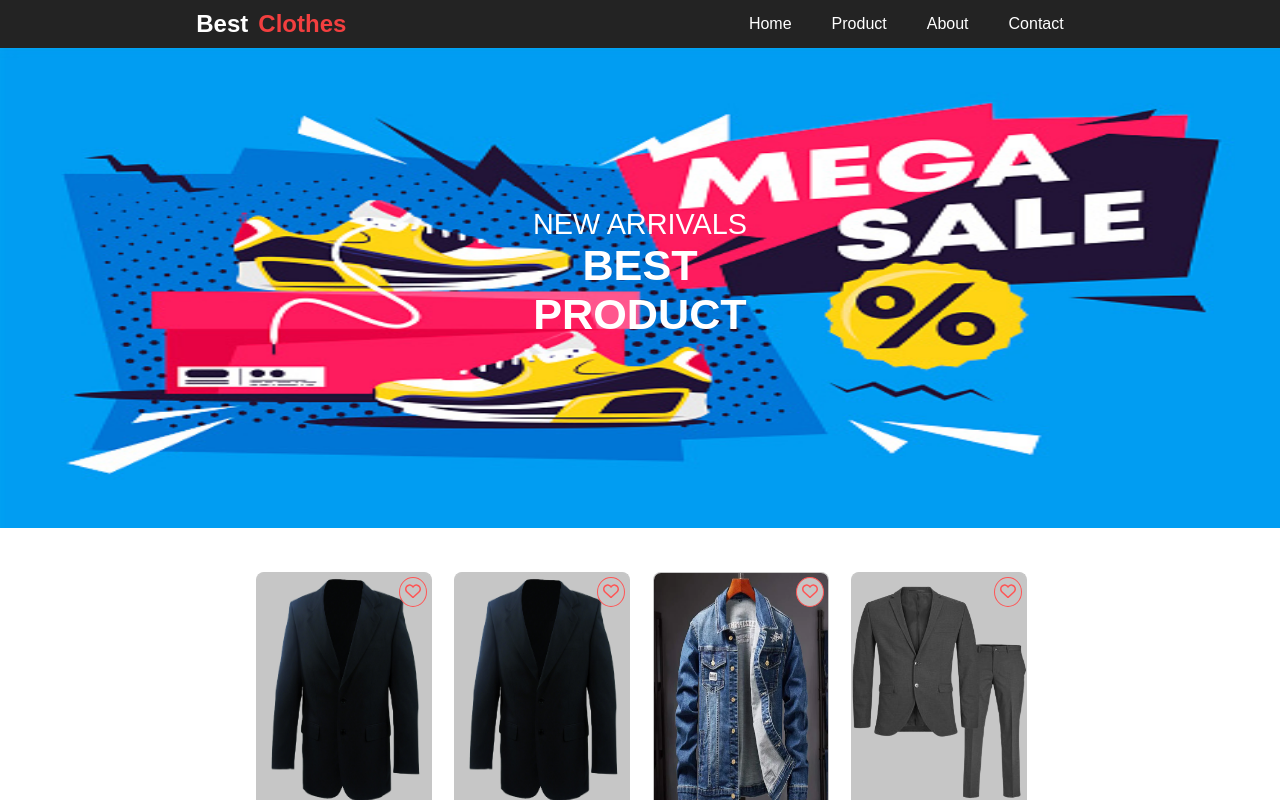
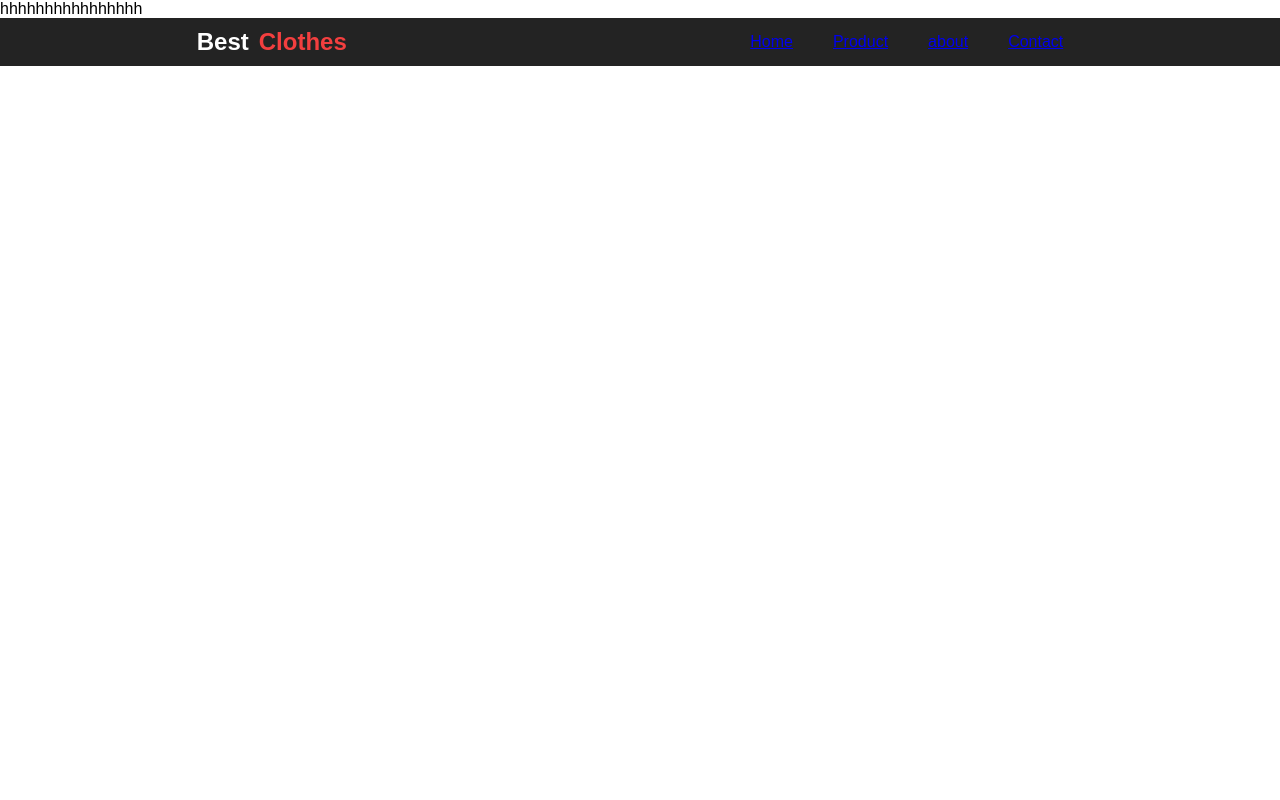
Before and after one commit to Kader1680/babel, a React (Create React App) app: page /BABEL/bibal/src/contact in a window 1280 px wide. Shown: the top 800 px of the page. Built offline with nearby package versions, Linux system fonts and the light colour scheme.

Commit message:
s-commit

```diff
--- a/src/App.js
+++ b/src/App.js
@@ -1,6 +1,7 @@
+import React from "react";
 import './App.css';
-
-import { BrowserRouter as Router, Routes, Route, Switch} from 'react-router-dom';
+import {BrowserRouter as  Router, Routes, Route, Switch} from 'react-router-dom';
+// import {BrowserRouter, Route} from 'react-router-dom';
 import Home from './home';
 import About from './about';
 import Header from './header';
@@ -14,29 +15,45 @@
 
 
 
+    // <BrowserRouter>
 
-    <Router>
+    //       <Header/>
+    //       <Route path='/home' element={<Home/>} />
 
-        <Header/>
-        <Product/>
-        <Routes>
+    //       <Route path='/about' element={<About/>} />
+    //       <Route path='/product' element={<Product/>} />
+    //       <Route path='/contact' element={<Contact/>} />
 
-            <Route path='/BABEL/bibal/src/home' element={<Home/>} />
-
-            <Route path='/BABEL/bibal/src/about' element={<About/>} />
-            <Route path='/BABEL/bibal/src/product' element={<Product/>} />
-            <Route path='/BABEL/bibal/src/contact' element={<Contact/>} />
-
-
-
-        </Routes>
+    // </BrowserRouter>
 
 
 
 
 
+    <Router>
+
+        <p>hhhhhhhhhhhhhhhh</p>
+
+        <Header/>
+
+              <Routes>
+
+                  <Route path='/home' element={<Home/>} />
+
+                  <Route path='/about' element={<About/>} />
+                  <Route path='/product' element={<Product/>} />
+                  <Route path='/contact' element={<Contact/>} />
+
+
+
+              </Routes>
 
     </Router>
+
+
+
+
+
 
 
 
@@ -48,3 +65,21 @@
 }
 
 export default App;
+
+/* <Router>
+
+<Header/>
+<Product/>
+      <Routes>
+
+          <Route path='/BABEL/bibal/src/home' element={<Home/>} />
+
+          <Route path='/BABEL/bibal/src/about' element={<About/>} />
+          <Route path='/BABEL/bibal/src/product' element={<Product/>} />
+          <Route path='/BABEL/bibal/src/contact' element={<Contact/>} />
+
+
+
+      </Routes>
+
+</Router> */
--- a/src/header.css
+++ b/src/header.css
@@ -49,13 +49,13 @@
 -ms-transition: 1s;
 -o-transition: 1s;
 }
-.list.active ul li a{
+.list.active ul li Link{
     text-decoration: none;
     color: #6e6d7a;
 }
 
 
-.list ul li a{
+.list ul li Link{
     color: #ffffff;
     text-decoration: none;
 }
--- a/src/header.js
+++ b/src/header.js
@@ -1,7 +1,8 @@
+import React from "react";
 import { useState } from 'react';
+import {Link} from 'react-router-dom';
 import './header.css';
-import { FontAwesomeIcon } from '@fortawesome/react-fontawesome';
-
+import { FontAwesomeIcon } from "@fortawesome/react-fontawesome";
 import {faBarsStaggered } from '@fortawesome/free-solid-svg-icons';
 
 function Header() {
@@ -17,6 +18,7 @@
 
 
     return(
+
         <nav>
 
             <div class="logo">
@@ -24,10 +26,12 @@
             </div>
             <div class = {`list${toggle}`} >
                 <ul>
-                    <li><a href='/BABEL/bibal/src/home'>Home</a></li>
-                    <li><a href='/BABEL/bibal/src/product'>Product</a></li>
-                    <li><a href='/BABEL/bibal/src/about'>About</a></li>
-                    <li><a href='/BABEL/bibal/src/contact'>Contact</a></li>
+
+                    <li><Link exact to='/home'>Home</Link></li>
+
+                    <li><Link to='/product'>Product</Link></li>
+                    <li><Link to='/about'>about</Link></li>
+                    <li><Link to='/contact'>Contact</Link></li>
 
                 </ul>
             </div>
@@ -40,4 +44,4 @@
 }
 
 
-export default Header;
+export default Header
```
